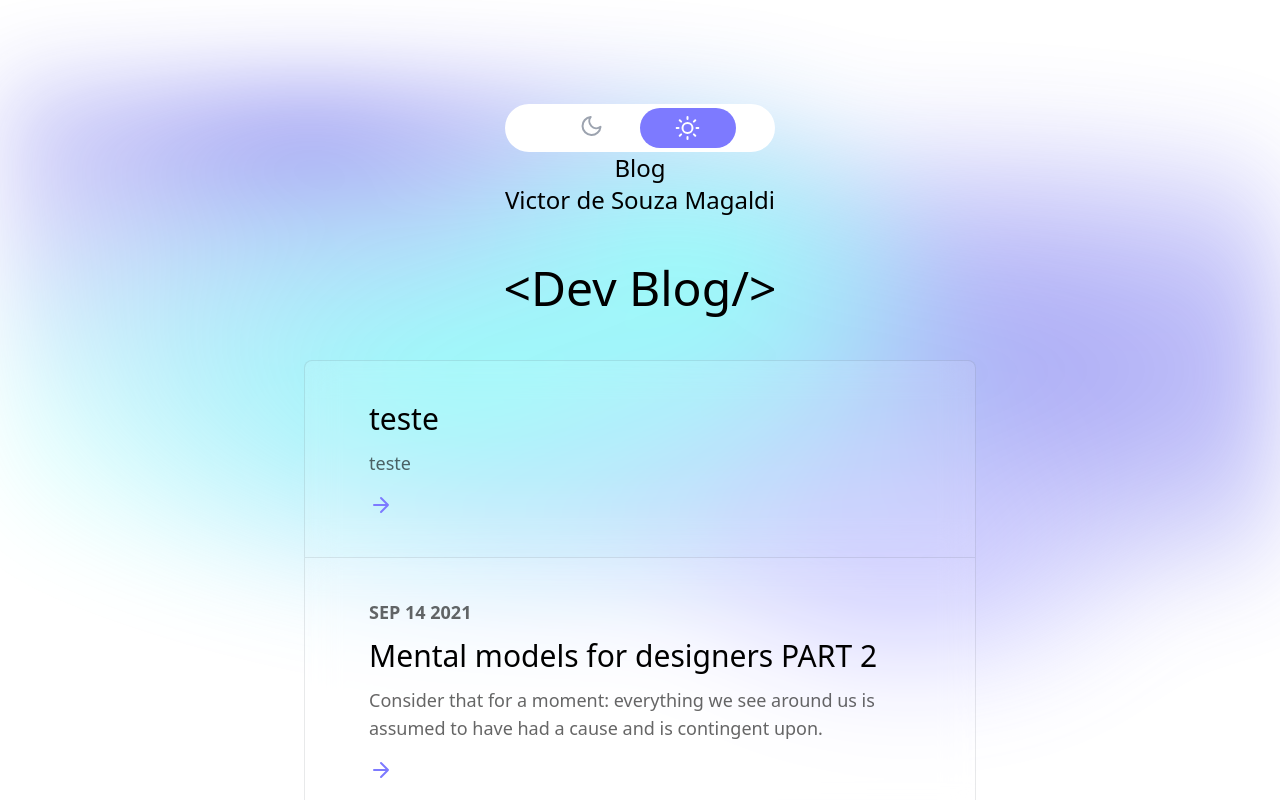
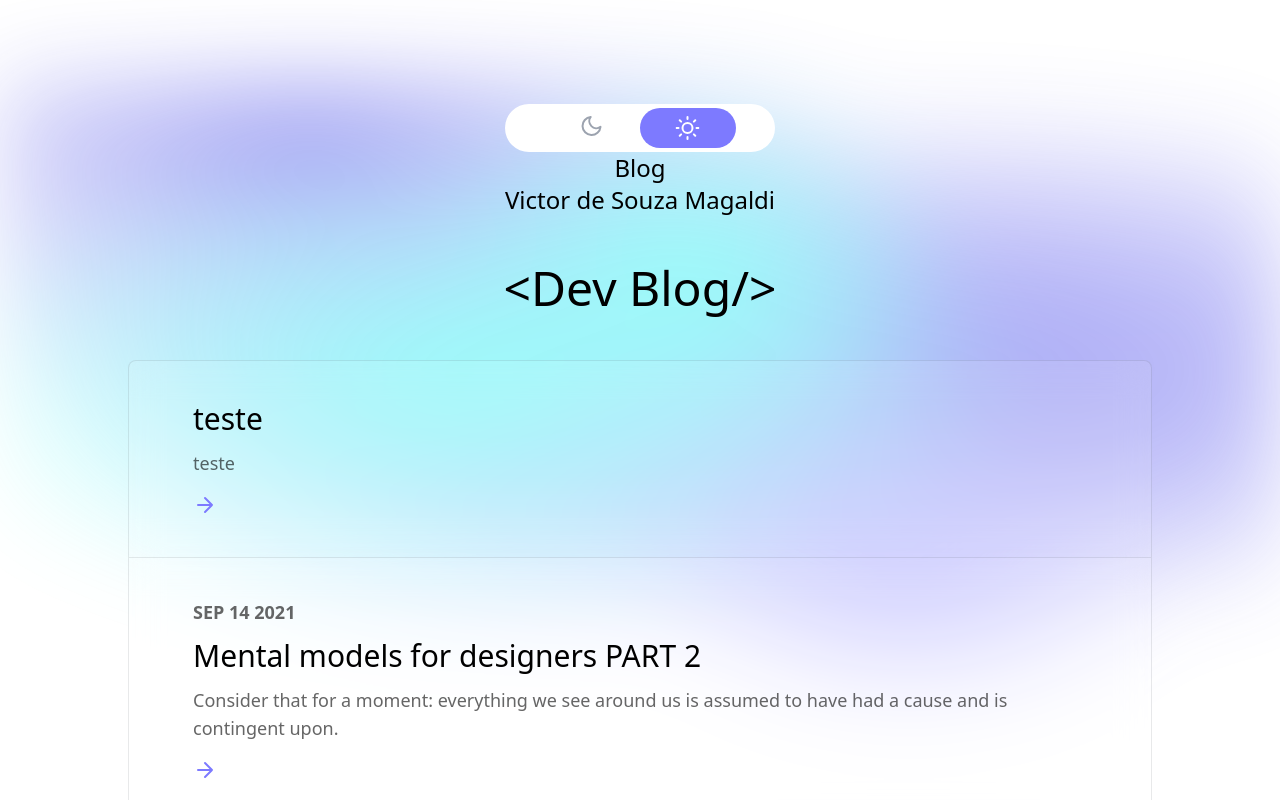
Before and after one commit to victor-magaldi/next-blog, a Next.js app: page / in a window 1280 px wide. Shown: the top 800 px of the page. Built offline with nearby package versions, Linux system fonts and the light colour scheme.

Commit message:
ajusting container

```diff
--- a/components/Layout.js
+++ b/components/Layout.js
@@ -53,7 +53,7 @@ export default function Layout({ children }) {
 
   return (
     <div className="relative pb-24 overflow-hidden">
-      <div className="flex flex-col items-center max-w-2xl w-full mx-auto">
+      <div className="flex flex-col items-center max-w-5xl w-full mx-auto">
         {children}
       </div>
     </div>
```
